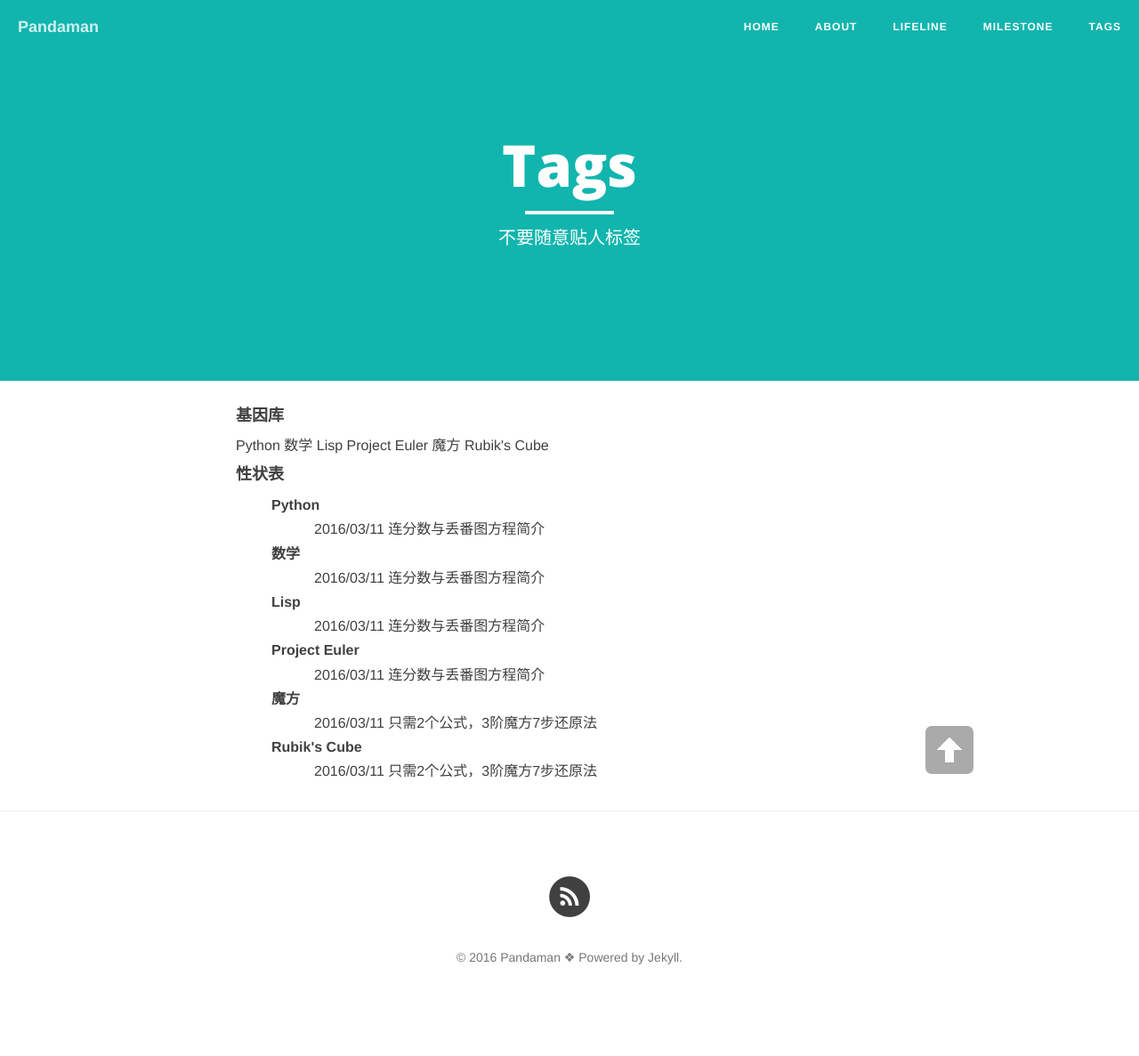
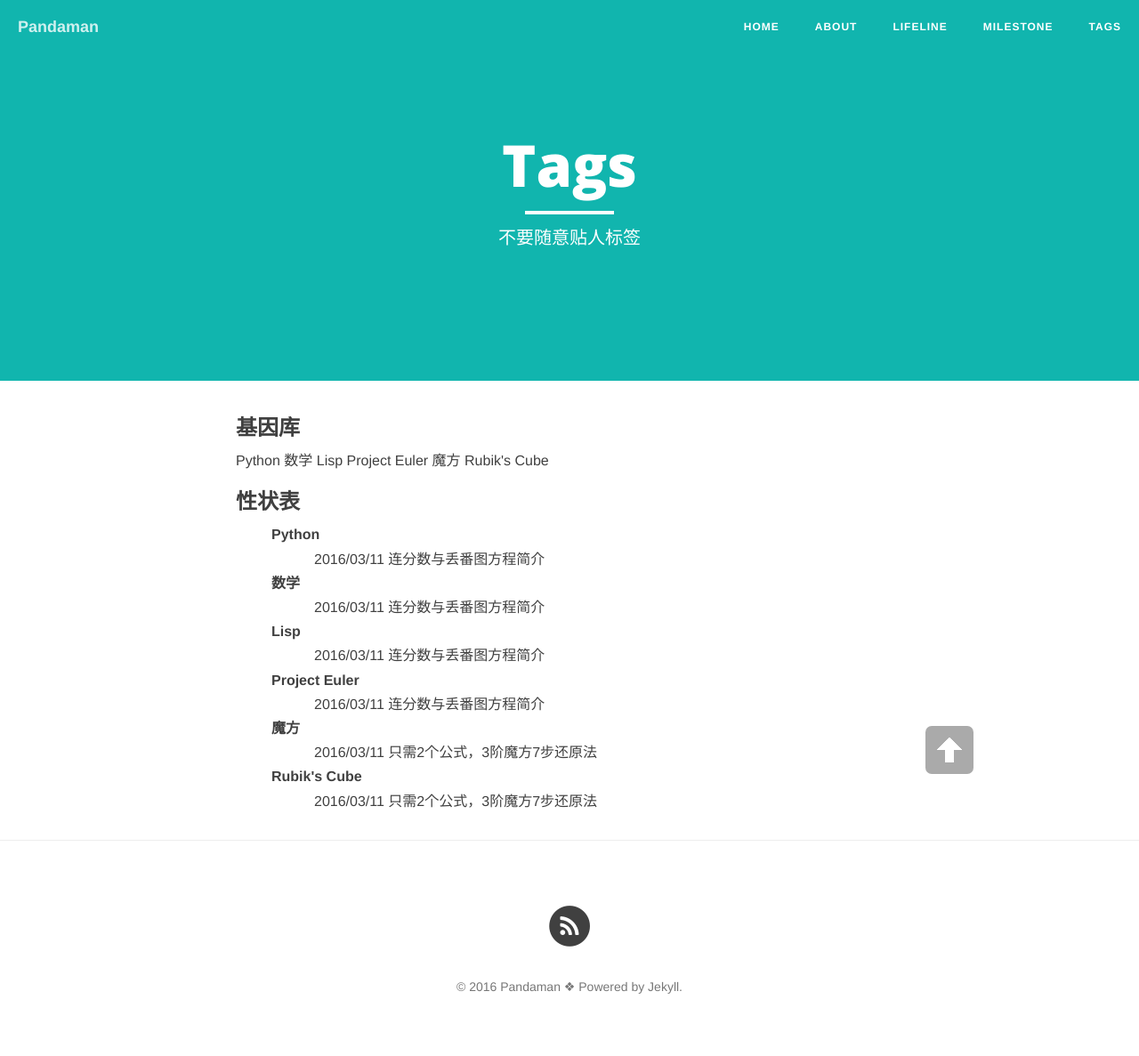
Before and after one commit to ceares/ceares.github.io, a Jekyll site: the page built from tags.md, in a window 1280 px wide. Shown: the whole page at 89% size. Built offline with Jekyll 4.4.1, drawn with Linux system fonts in a browser that asks for light colours; nearby versions of some CDN libraries; library files that are not in the unit come from our copies; before the commit the page ends 1154 px from its top, so only the background shows below that.

Commit message:
Update tags.md

```diff
--- a/tags.md
+++ b/tags.md
@@ -7,7 +7,7 @@ header-img: "img/semantic.jpg"
 
 
 
-#### 基因库
+### 基因库
 
 
 <div id='tag_cloud'>
@@ -16,7 +16,7 @@ header-img: "img/semantic.jpg"
 {% endfor %}
 </div>
 
-#### 性状表
+### 性状表
 
 <ul class="listing" style="list-style-type: none;font-weight:bold;">
 {% for tag in site.tags %}
```
